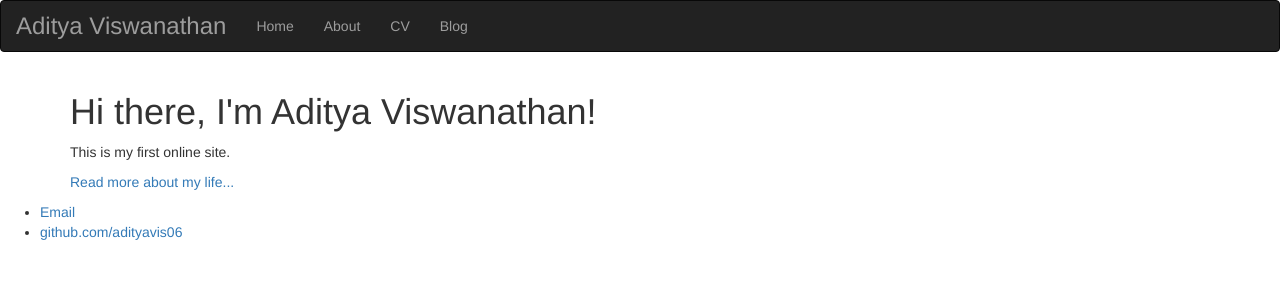
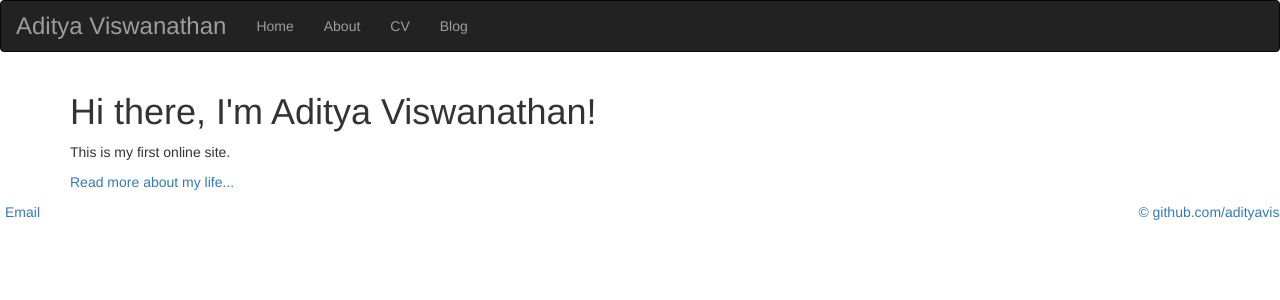
Before and after one commit to adityavis06/adityavis06.github.io, a Jekyll site: the page built from index.html, in a window 1280 px wide. Shown: the top 300 px of the page. Built offline with Jekyll 4.4.1, drawn with Linux system fonts in a browser that asks for light colours.

Commit message:
Update default.html

```diff
--- a/_layouts/default.html
+++ b/_layouts/default.html
@@ -1,15 +1,20 @@
 <!DOCTYPE html>
 <html>
+
 <head>
     <title>{{ page.title }}</title>
     <!-- <link rel="stylesheet" type="text/css" href="/css/main.css"> -->
     <link href="https://maxcdn.bootstrapcdn.com/bootstrap/3.3.7/css/bootstrap.min.css" rel="stylesheet" integrity="sha384-BVYiiSIFeK1dGmJRAkycuHAHRg32OmUcww7on3RYdg4Va+PmSTsz/K68vbdEjh4u" crossorigin="anonymous">
+    <link rel="shortcut icon" href="{{ url_for('static', filename='favicon.ico') }}">
+    <link rel="shortcut icon" href="{{ url_for('static', filename='style.css') }}">
 </head>
+
 <body>
     <nav class="navbar navbar-inverse" role="navigation">
         <div class="container-fluid">
             <div class="navbar-header">
                 <button type="button" class="navbar-toggle" data-toggle="collapse" data-target="#myNavbar">
+							 <span class="icon-bar"></span>
 							 <span class="icon-bar"></span>
 							 <span class="icon-bar"></span>
 							 <span class="icon-bar"></span>
@@ -36,12 +41,14 @@
 
         {{ content }}
 
-			</div><!-- /.container -->
-			<footer>
-	    		<ul>
-	        		<li><a href="mailto:viswanathanditya@gmail.com" title="viswanathanditya@gmail.com">Email</a></li>
-	        		<li><a href="https://github.com/adityavis06">github.com/adityavis06</a></li>
-				</ul>
-			</footer>
+    </div>
+    <!-- /.container -->
+    <div class="row">
+        <div id="footer-div" class="footer">
+            <div class="pull-left" style="padding-left:20px"><a href="mailto:viswanathanditya@gmail.com" title="viswanathanditya@gmail.com">Email</a></div>
+            <div class="pull-right"><a href=" https://github.com/adityavis06 ">&copy; github.com/adityavis06</a></div>
+        </div>
+    </div>
 </body>
+
 </html>
```
Lines whose indentation alone changed are shown as unchanged.
